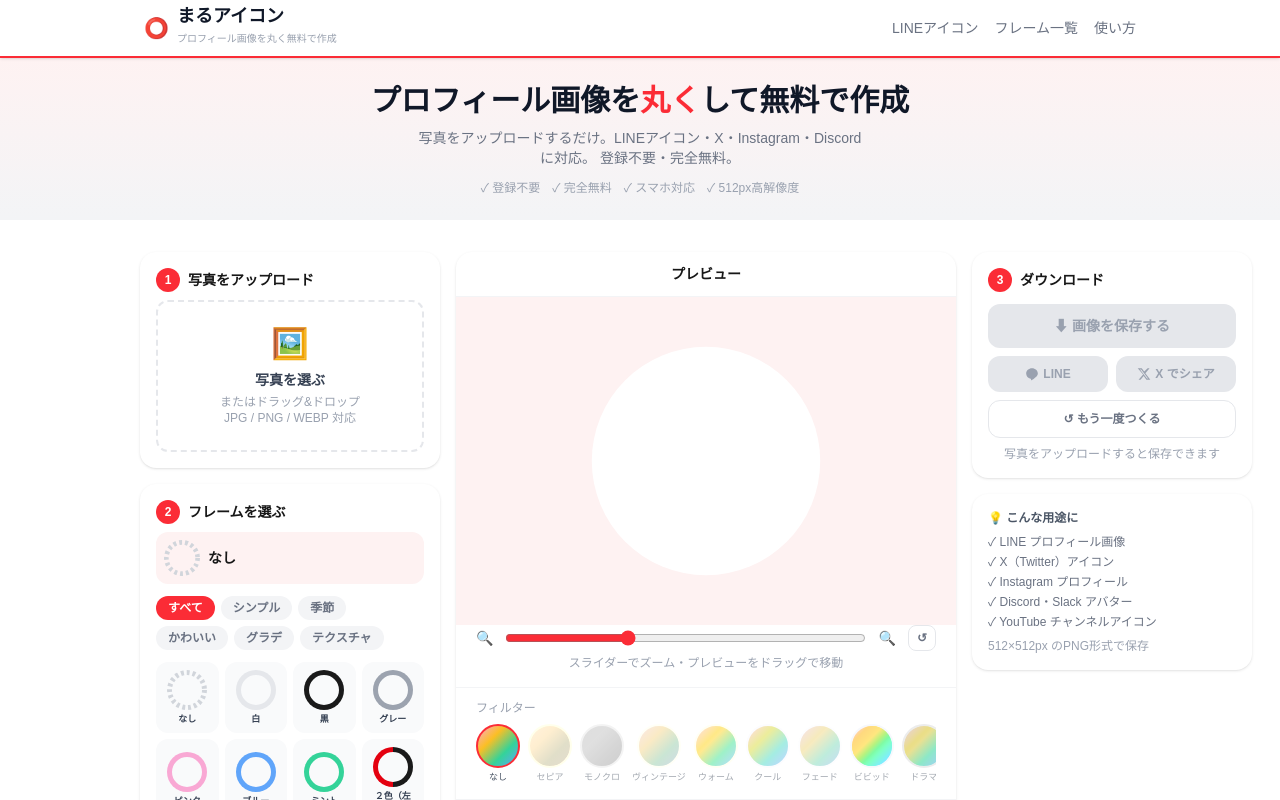
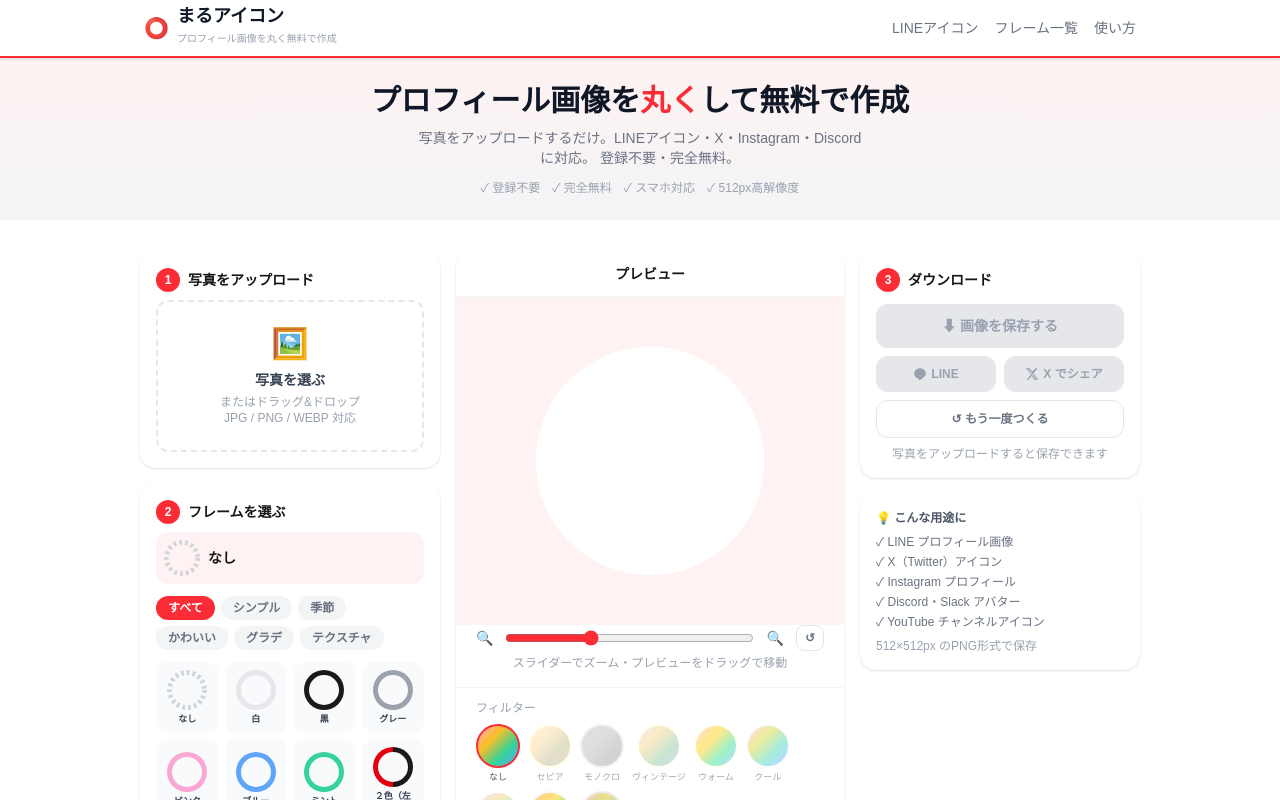
Before and after one commit to no6e/maru-icon, a Next.js app: page / in a window 1280 px wide. Shown: the top 800 px of the page. Built offline with nearby package versions, Linux system fonts and the light colour scheme.

Commit message:
フィルターエリア：PCは折り返し表示・スマホは横スクロール維持
Co-Authored-By: Claude Sonnet 4.6 <noreply@anthropic.com>

```diff
--- a/components/IconMaker.tsx
+++ b/components/IconMaker.tsx
@@ -1046,7 +1046,7 @@ export default function IconMaker() {
           {/* フィルター */}
           <div className="px-5 pb-3 border-t border-gray-100 pt-3">
             <p className="text-xs text-gray-400 mb-2">フィルター</p>
-            <div className="flex gap-2 overflow-x-auto pb-1">
+            <div className="flex gap-2 flex-nowrap overflow-x-auto pb-1 md:flex-wrap md:overflow-visible md:pb-0">
               {FILTERS.map((fi) => (
                 <button
                   key={fi.id}
```
